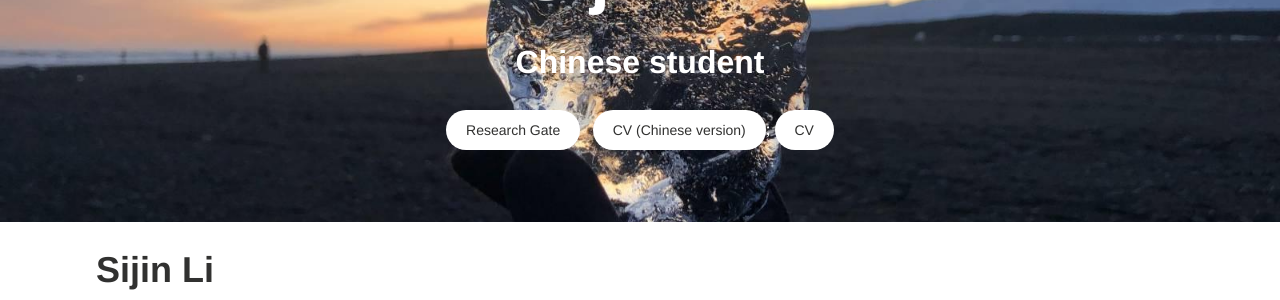
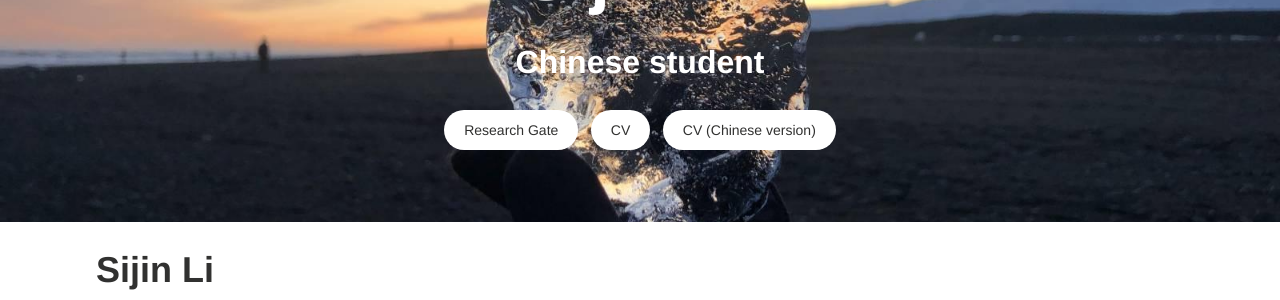
Before and after one commit to Sijin-Li/Sijin-Li.github.io, a Jekyll site: the page built from index.md, in a window 1280 px wide. Shown: the part 269-569 px from the top of the page. Built offline with Jekyll 4.4.1, drawn with Linux system fonts in a browser that asks for light colours.

Commit message:
Update home.html

```diff
--- a/_layouts/home.html
+++ b/_layouts/home.html
@@ -38,7 +38,7 @@
       <div class="wrap page-lead-content">
         <h1>Sijin Li</h1>
         <h2>Chinese student</h2>
-        <a href="https://www.researchgate.net/profile/Sijin-Li-8" class="btn-inverse">Research Gate</a> &nbsp; <a href="images/Sijin Li-CV.pdf" class="btn-inverse">CV (Chinese version)</a>; <a href="images/李思进-个人简历.pdf" class="btn-inverse">CV</a>
+        <a href="https://www.researchgate.net/profile/Sijin-Li-8" class="btn-inverse">Research Gate</a> &nbsp; <a href="images/Sijin Li-CV.pdf" class="btn-inverse">CV</a> &nbsp; <a href="images/李思进-个人简历.pdf" class="btn-inverse">CV (Chinese version)</a>
       </div><!-- /.page-lead-content -->
     </div><!-- /.page-lead -->
     {% endif %}
```
